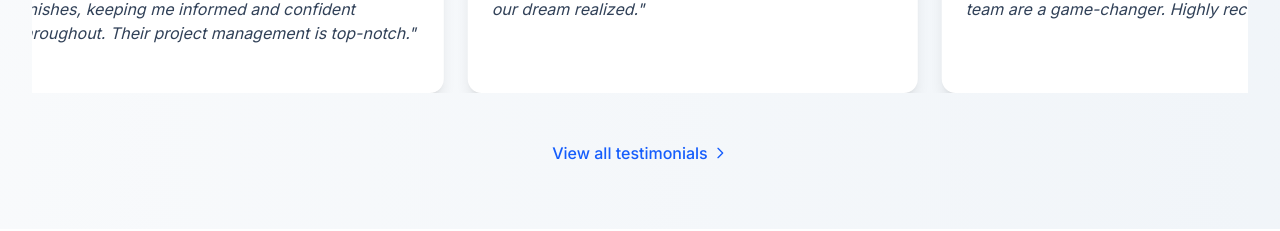
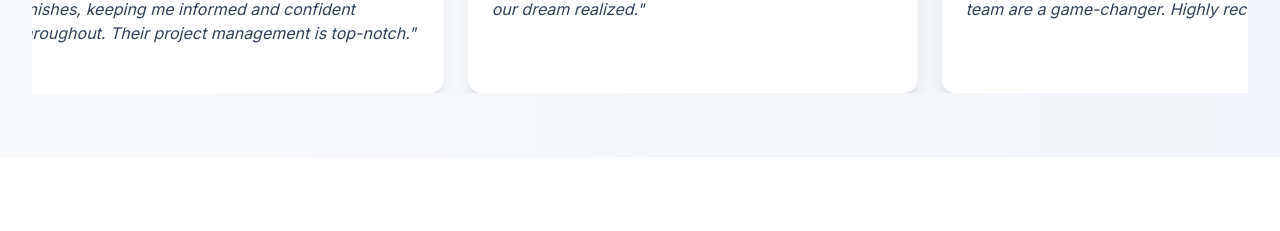
Before and after one commit to paulotokolo/nouveauconstructionltd, a Next.js app: page / in a window 1280 px wide. Shown: the part 2635-2866 px from the top of the page. Built offline with nearby package versions, Linux system fonts and the light colour scheme.

Commit message:
remove testimonial

```diff
--- a/components/nouveau/testimonials.tsx
+++ b/components/nouveau/testimonials.tsx
@@ -157,17 +157,6 @@ export default function TestimonialSlider() {
         </div>
         */}
 
-        <div className="text-center mt-12">
-          <a
-            href="#"
-            className="inline-flex items-center text-blue-600 hover:text-blue-800 font-medium"
-          >
-            View all testimonials
-            <svg className="w-4 h-4 ml-1" fill="none" stroke="currentColor" viewBox="0 0 24 24" xmlns="http://www.w3.org/2000/svg">
-              <path strokeLinecap="round" strokeLinejoin="round" strokeWidth="2" d="M9 5l7 7-7 7" />
-            </svg>
-          </a>
-        </div>
       </div>
       {/* Add CSS for the animation in your global CSS file or a style tag */}
       <style jsx global>{`
```
